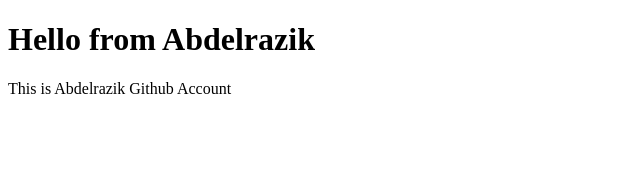
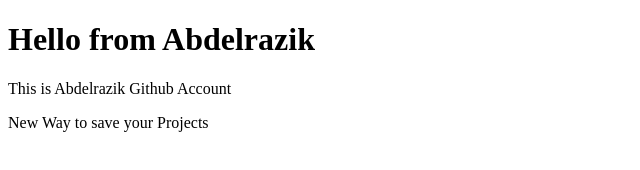
Before and after one commit to Mohamed-Mostafa95/New-project, a plain HTML site: page index.html in a window 1280 px wide. Shown: the whole page, without its empty margins (0-640 px from the left). Drawn offline with Linux system fonts and the light colour scheme.

Commit message:
Update index.html

```diff
--- a/index.html
+++ b/index.html
@@ -8,5 +8,6 @@
   <body>
     <h1>Hello from Abdelrazik</h1>
     <p>This is Abdelrazik Github Account</p>
+    <p> New Way to save your Projects</p>
   </body>
 </html>
```
